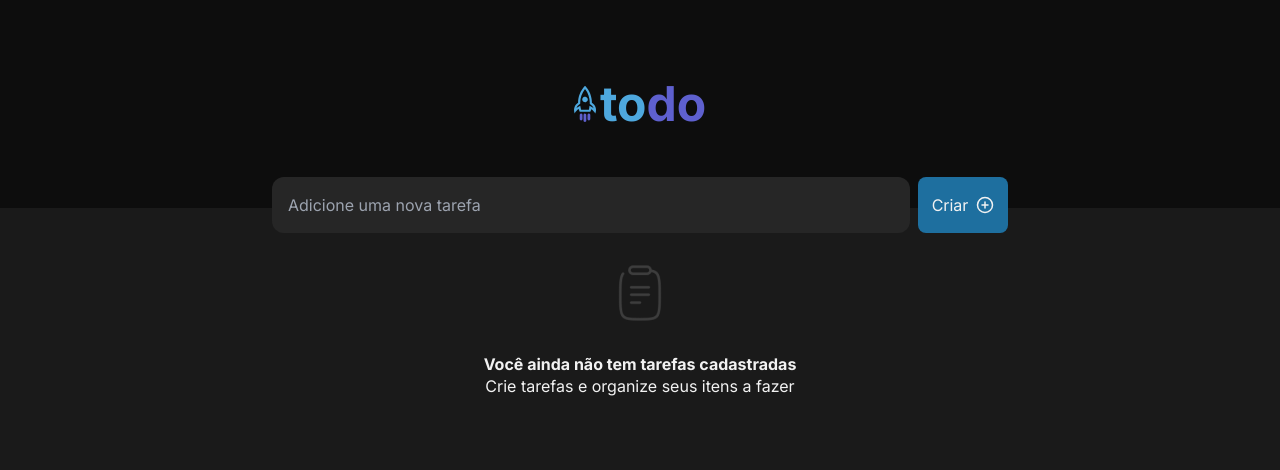
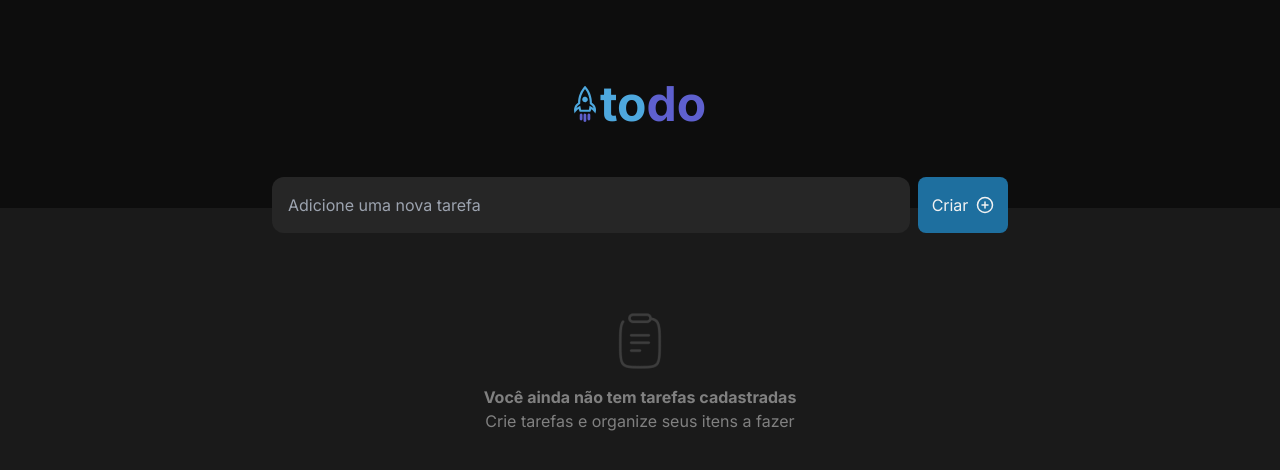
Before and after one commit to Hzimr/Desafio01PraticandoOsConceitosDoReactJS, a React (Vite) app: page / in a window 1280 px wide. Shown: the top 470 px of the page. Built offline with nearby package versions, Linux system fonts and the light colour scheme.

Commit message:
refactor style: changed css to tailwindcss

```diff
--- a/src/components/notask/notask.tsx
+++ b/src/components/notask/notask.tsx
@@ -1,19 +1,17 @@
-import styles from './notaskStyles.module.css'
 import agenda from '../../assets/Clipboard.png'
-
 
 export function NoTask() {
   return (
-    <>
+    <div className="mt-12 flex flex-col items-center gap-4">
       <img src={agenda} alt="" />
       <span>
-        <p className={styles.text1}>
+        <p className="text-gray3 text-center text-base font-bold">
           Você ainda não tem tarefas cadastradas
         </p>
-        <p className={styles.text2}>
+        <p className="text-gray3 text-center text-base">
           Crie tarefas e organize seus itens a fazer
         </p>
       </span>
-    </>
+    </div>
   )
 }
--- a/src/components/notask/notaskStyles.module.css
+++ /dev/null
@@ -1,12 +0,0 @@
-.text1 {
-  font-size: 1rem;
-  font-weight: bold;
-  line-height: 140%;
-  text-align: center;
-}
-
-.text2 {
-  font-size: 1rem;
-  line-height: 140%;
-  text-align: center;
-}
```
